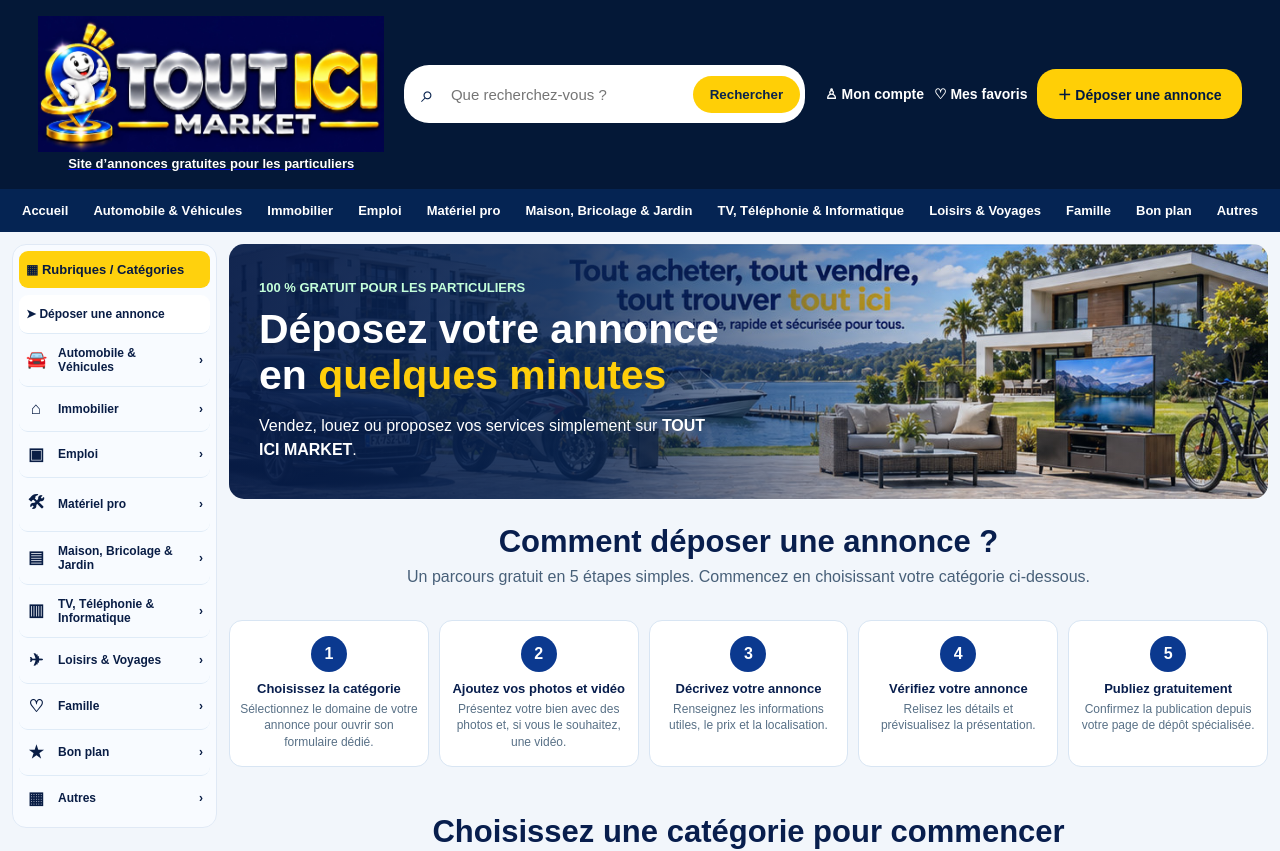
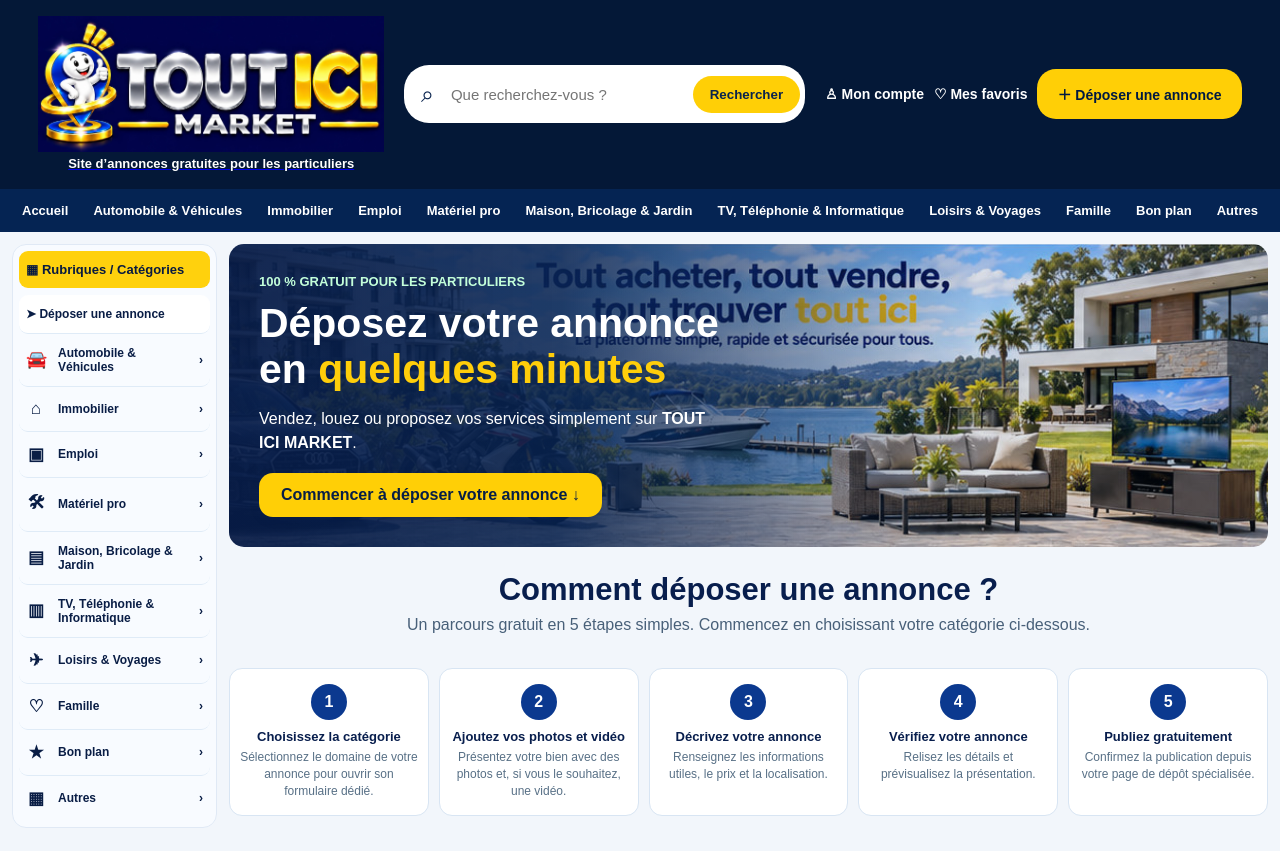
Before and after one commit to Touticimarket/tout-ici-market, a Next.js app: page /deposer in a window 1280 px wide. Shown: the top 851 px of the page. Built offline with nearby package versions, Linux system fonts and the light colour scheme.

Commit message:
Add prominent Commencer à déposer votre annonce CTA scrolling to category selection

```diff
--- a/app/deposer/page.tsx
+++ b/app/deposer/page.tsx
@@ -11,6 +11,8 @@ return <main className="depot-entry">
 .depot-entry .banner h1{font-size:clamp(29px,3.2vw,46px);line-height:1.12;margin:0 0 15px;color:#fff}
 .depot-entry .banner h1 span{color:#ffce0a}
 .depot-entry .banner p{font-size:16px;line-height:1.5;margin:0}
+.depot-entry .start-button{display:inline-block;margin-top:18px;padding:13px 22px;background:#ffcf06;color:#071e47;border-radius:14px;text-decoration:none;font-weight:900;box-shadow:0 3px 10px #001b4e25}
+.depot-entry .start-button:hover,.depot-entry .start-button:focus-visible{background:#ffe05b}
 .depot-entry .heading{text-align:center;padding:25px 8px 11px}
 .depot-entry .heading h2{margin:0;font-size:clamp(23px,2.5vw,31px)}
 .depot-entry .heading p{color:#486079;margin:8px 0}
@@ -30,7 +32,7 @@ return <main className="depot-entry">
 @media(max-width:1080px){.depot-entry .cards{grid-template-columns:repeat(3,minmax(0,1fr))}}
 @media(max-width:650px){.depot-entry .steps-info{grid-template-columns:repeat(2,minmax(0,1fr))}.depot-entry .cards{grid-template-columns:repeat(2,minmax(0,1fr))}.depot-entry .card img{height:100px}.depot-entry .banner{min-height:200px}}
 `}</style>
-<section className="banner"><div className="banner-copy"><div style={{color:"#c3ffda",fontWeight:800,fontSize:13,marginBottom:12}}>100 % GRATUIT POUR LES PARTICULIERS</div><h1>Déposez votre annonce en <span>quelques minutes</span></h1><p>Vendez, louez ou proposez vos services simplement sur <strong>TOUT ICI MARKET</strong>.</p></div></section>
+<section className="banner"><div className="banner-copy"><div style={{color:"#c3ffda",fontWeight:800,fontSize:13,marginBottom:12}}>100 % GRATUIT POUR LES PARTICULIERS</div><h1>Déposez votre annonce en <span>quelques minutes</span></h1><p>Vendez, louez ou proposez vos services simplement sur <strong>TOUT ICI MARKET</strong>.</p><a className="start-button" href="#categories-depot">Commencer à déposer votre annonce ↓</a></div></section>
 <div className="heading"><h2>Comment déposer une annonce ?</h2><p>Un parcours gratuit en 5 étapes simples. Commencez en choisissant votre catégorie ci-dessous.</p></div>
 <div className="steps-info" aria-label="Les cinq étapes du dépôt">
 {[
@@ -41,7 +43,7 @@ return <main className="depot-entry">
 ["Publiez gratuitement","Confirmez la publication depuis votre page de dépôt spécialisée."]
 ].map(([name,description],i)=><div className="step-info" key={name}><span className="step-number">{i+1}</span><strong>{name}</strong><small>{description}</small></div>)}
 </div>
-<div className="heading"><h2>Choisissez une catégorie pour commencer</h2><p>Cliquez sur une des 12 catégories pour accéder à sa page de dépôt d'annonce.</p></div>
+<div className="heading" id="categories-depot"><h2>Choisissez une catégorie pour commencer</h2><p>Cliquez sur une des 12 catégories pour accéder à sa page de dépôt d'annonce.</p></div>
 <div className="cards">{depotCategories.map(c=><Link className="card" href={c.slug==="automobile"?"/automobile/deposer":"/deposer/"+c.slug} key={c.slug}>
 <img src={"/accueil-reel/"+c.image+".svg"} alt="" /><div className="copy"><strong>{c.icone} {c.nom}</strong><small>{c.resume}</small><span className="arrow">Ouvrir la page de dépôt →</span></div>
 </Link>)}</div>
```
